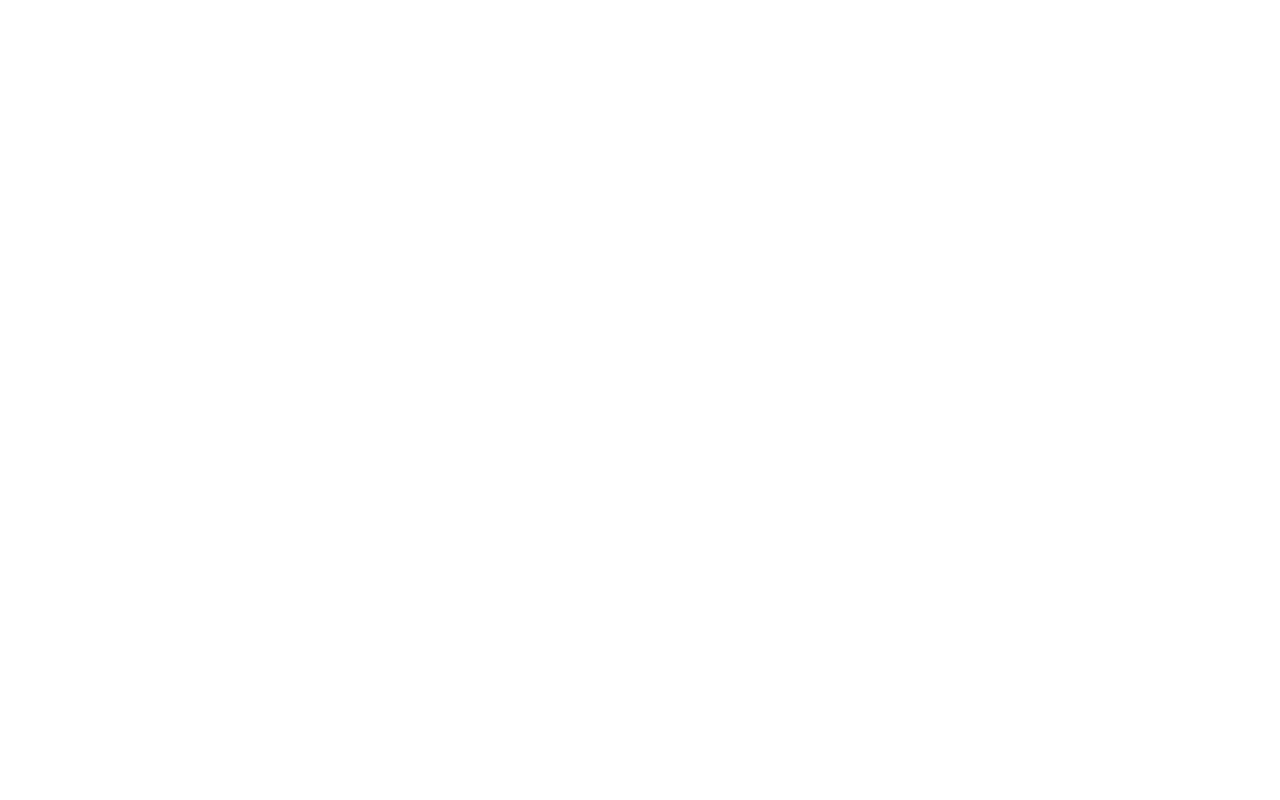
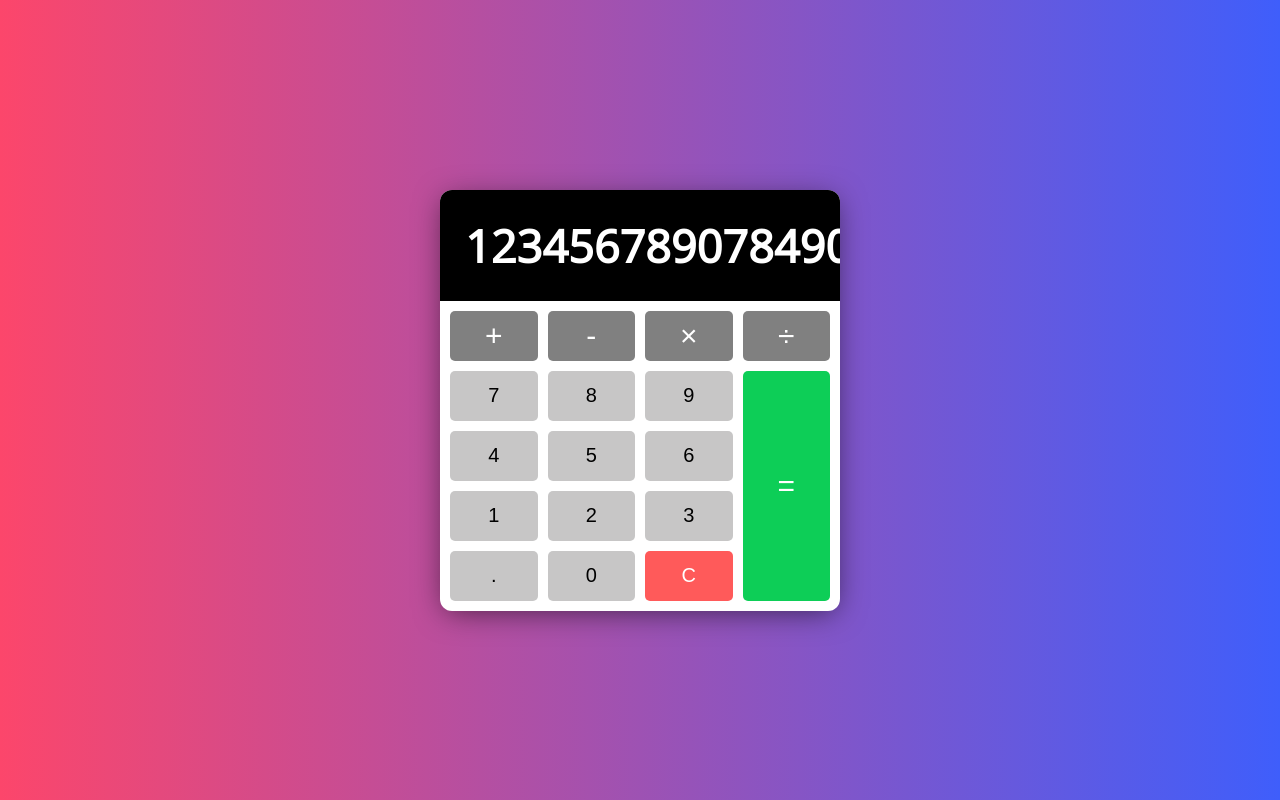
Before and after one commit to Ryanpaul777/calculator, a plain HTML site: page index.html in a window 1280 px wide. Drawn offline with nearby package versions, Linux system fonts and the light colour scheme.

Commit message:
add all UI elements

```diff
--- a/index.html
+++ b/index.html
@@ -1,15 +1,44 @@
 <!DOCTYPE html>
 <html lang="en">
+
 <head>
     <meta charset="UTF-8">
     <meta name="viewport" content="width=device-width, initial-scale=1.0">
-    <title>Template</title>
-    <link rel="icon" type="image/png" href="favicon.png">
-    <link rel="stylesheet" href="https://cdnjs.cloudflare.com/ajax/libs/font-awesome/5.10.2/css/all.min.css"/>
+    <title>Calculator App</title>
+    <link rel="icon" type="image/png" href="Favicon-RPK.png">
     <link rel="stylesheet" href="style.css">
 </head>
+
 <body>
+    <!-- Calculator -->
+    <div class="calculator">
+        <!-- Display -->
+        <div class="calculator-display">
+            <h1>123456789078490378945732907489229034789890423</h1>
+        </div>
+        <!-- Buttons -->
+        <div class="calculator-buttons">
+            <button class="operator" value="+">+</button>
+            <button class="operator" value="-">-</button>
+            <button class="operator" value="*">×</button>
+            <button class="operator" value="/">÷</button>
+            <button value="7">7</button>
+            <button value="8">8</button>
+            <button value="9">9</button>
+            <button value="4">4</button>
+            <button value="5">5</button>
+            <button value="6">6</button>
+            <button value="1">1</button>
+            <button value="2">2</button>
+            <button value="3">3</button>
+            <button class="decimal" value=".">.</button>
+            <button value="0">0</button>
+            <button class="clear" id="clear-btn">C</button>
+            <button class="equal-sign operator" value="=">=</button>
+        </div>
+    </div>
     <!-- Script -->
     <script src="script.js"></script>
 </body>
+
 </html>
--- a/style.css
+++ b/style.css
@@ -1,3 +1,5 @@
+@import url('https://fonts.googleapis.com/css2?family=Open+Sans:wght@300&display=swap');
+/* @import url('https://fonts.googleapis.com/css2?family=Jura&display=swap'); */
 
 html {
   box-sizing: border-box;
@@ -6,4 +8,111 @@ html {
 body {
   margin: 0;
   min-height: 100vh;
+  display: flex;
+  justify-content: center;
+  align-items: center;
+  background: linear-gradient(to right, #fc466b, #3f5efb);
+  /* background: linear-gradient(to right, #59c173, #a17fe0, #5d26c1); */
 }
+
+.calculator {
+  background: white;
+  width: 400px;
+  border-radius: 12px;
+  box-shadow: 0 5px 30px -5px rgba(0, 0, 0, 0.6);
+}
+
+.calculator-display {
+  background: black;
+  color: white;
+  margin: 0;
+  display: flex;
+  align-items: center;
+  justify-content: flex-end;
+  border-radius: 12px 12px 0 0;
+}
+
+/* Display */
+.calculator-display h1 {
+  margin: 0;
+  padding: 25px;
+  font-size: 45px;
+  font-family: 'Open Sans', sans-serif;
+  overflow-x: auto;
+}
+
+/* Custom Scrollbar */
+::-webkit-scrollbar {
+  width: 10px;
+}
+
+::-webkit-scrollbar-track {
+  background: #f1f1f1;
+}
+
+::-webkit-scrollbar-thumb {
+  background: #888;
+}
+
+::-webkit-scrollbar-thumb:hover {
+  background: #555;
+}
+
+/* Buttons */
+.calculator-buttons {
+  display: grid;
+  grid-template-columns: repeat(4, 1fr);
+  gap: 10px;
+  padding: 10px;
+}
+
+button {
+  min-height: 50px;
+  font-size: 20px;
+  font-weight: 100;
+  /* font-family: 'Open Sans', sans-serif; */
+  border: none;
+  border-radius: 5px;
+  cursor: pointer;
+  background: rgb(199, 198, 198);
+}
+
+button:hover {
+  filter: brightness(110%);
+}
+
+button:active {
+  transform: translateY(1px);
+}
+
+button:focus {
+  outline: none;
+}
+
+.operator {
+  background: grey;
+  color: white;
+  font-size: 30px;
+}
+
+.clear {
+  background: rgb(255, 90, 90);
+  color: white;
+}
+
+.clear:hover {
+  filter: brightness(90%);
+}
+
+.equal-sign {
+  grid-column: -2;
+  grid-row: 2 / span 4;
+  background: rgb(13, 206, 87);
+}
+
+/* Media Query: Large Smartphone (Vertical (Portrait) Orientation) */
+@media screen and (max-width: 600px) {
+  .calculator {
+    width: 95%;
+  }
+}
```
